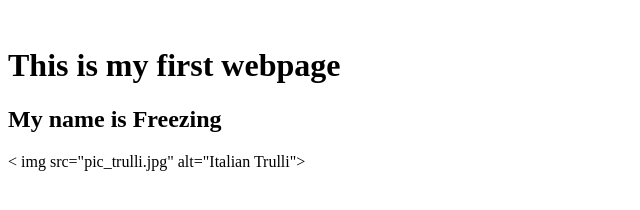
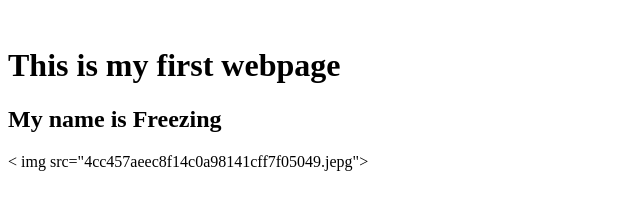
Before and after one commit to Freezing601/Freezing601, a plain HTML site: page Index.html in a window 1280 px wide. Shown: the whole page, without its empty margins (0-640 px from the left). Drawn offline with Linux system fonts and the light colour scheme.

Commit message:
Update Index.html

```diff
--- a/Index.html
+++ b/Index.html
@@ -8,6 +8,6 @@
 <body>
 <H1>This is my first webpage</H1>
   <H2> My name is Freezing</H2>
-    < img src="pic_trulli.jpg" alt="Italian Trulli">
+    < img src="4cc457aeec8f14c0a98141cff7f05049.jepg">
 </body>
 </html>
```
